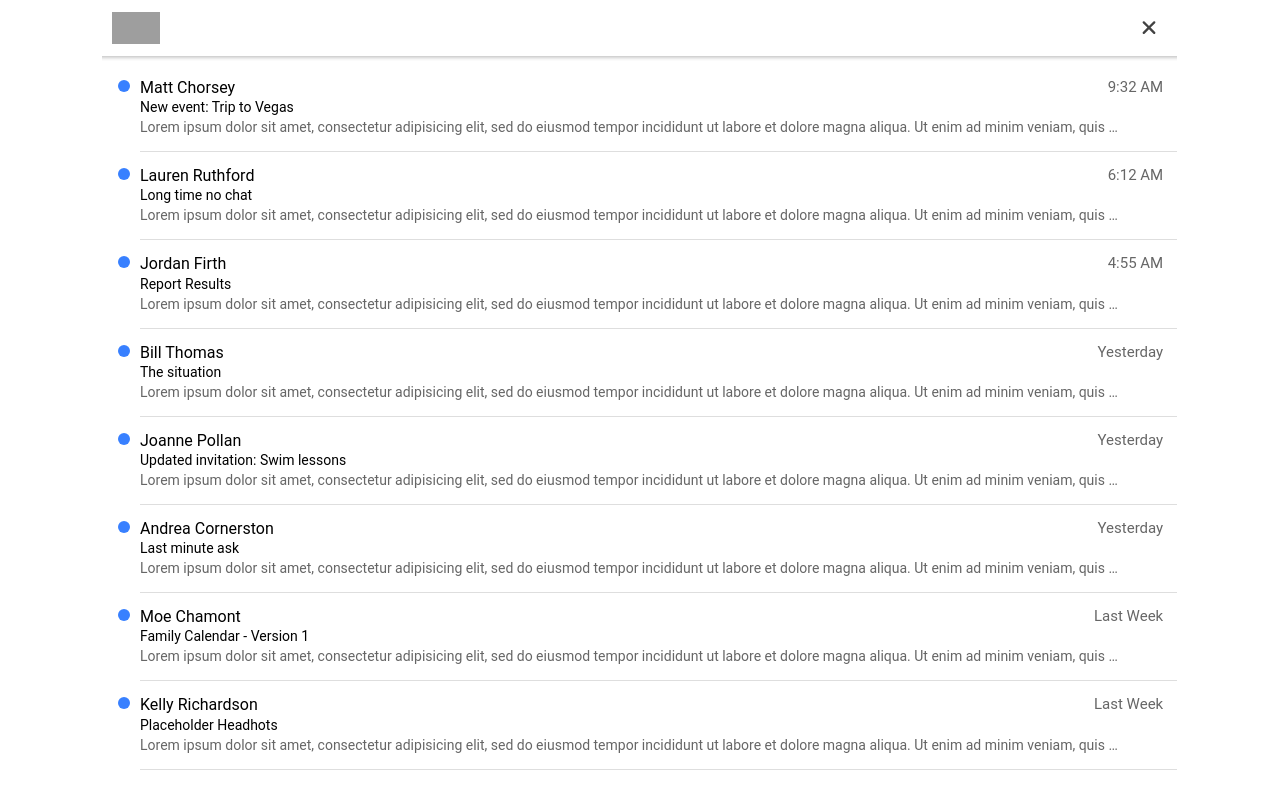
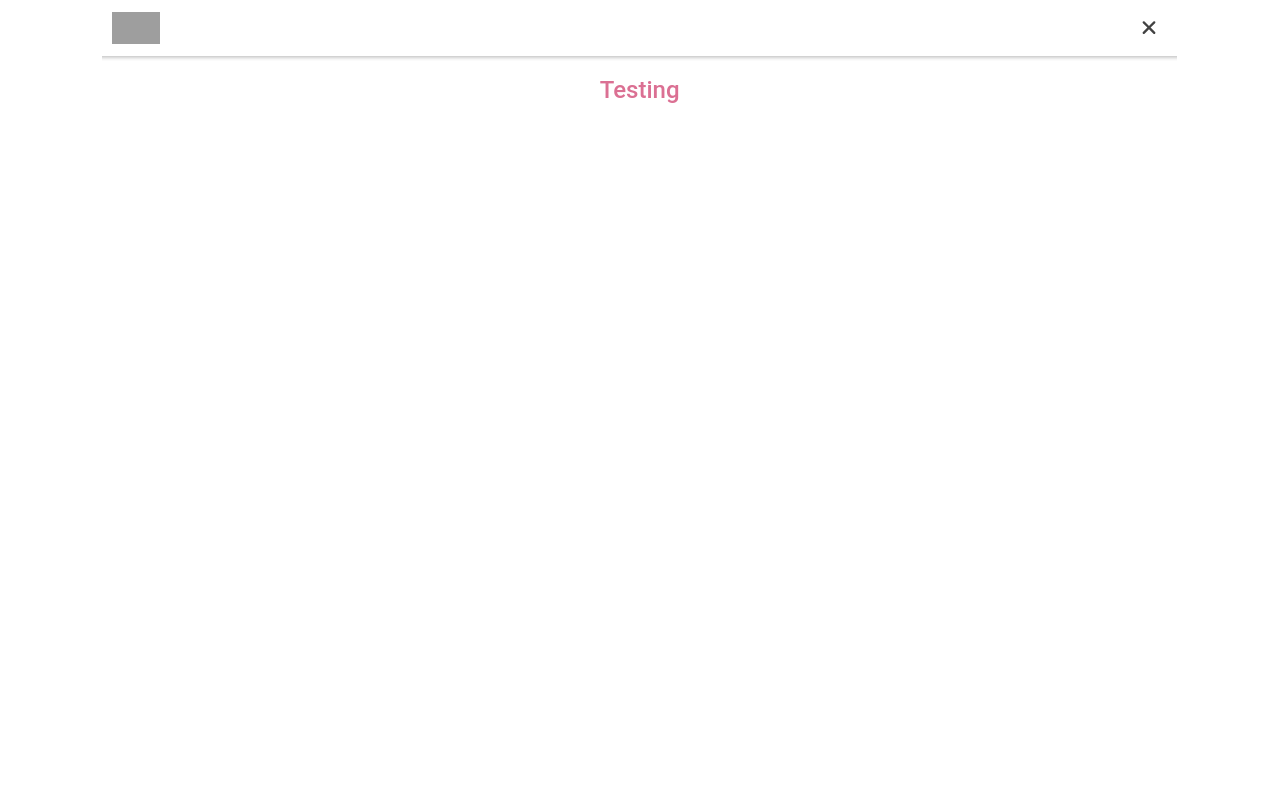
Before and after one commit to sunilgjia/j-story, a React (Create React App) app: page /home in a window 1280 px wide. Shown: the top 792 px of the page. Built offline with nearby package versions, Linux system fonts and the light colour scheme.

Commit message:
Remove unneccessary component

```diff
--- a/src/App.tsx
+++ b/src/App.tsx
@@ -2,7 +2,6 @@ import { Redirect, Route } from 'react-router-dom';
 import { IonApp, IonRouterOutlet } from '@ionic/react';
 import { IonReactRouter } from '@ionic/react-router';
 import Home from './pages/Home';
-import ViewMessage from './pages/ViewMessage';
 
 /* Core CSS required for Ionic components to work properly */
 import '@ionic/react/css/core.css';
@@ -40,9 +39,6 @@ const App: React.FC = () => (
         <Route path="/home" exact={true}>
           <Home />
         </Route>
-        <Route path="/message/:id">
-           <ViewMessage />
-        </Route>
       </IonRouterOutlet>
     </IonReactRouter>
   </MyApp>
--- a/src/components/MessageListItem.css
+++ /dev/null
@@ -1,59 +0,0 @@
-ion-item {
-  --padding-start: 0;
-  --inner-padding-end: 0;
-}
-
-ion-label {
-  margin-top: 12px;
-  margin-bottom: 12px;
-}
-
-ion-item h2 {
-  font-weight: 600;
-  margin: 0;
-}
-
-ion-item p {
-  text-overflow: ellipsis;
-  overflow: hidden;
-  white-space: nowrap;
-  width: 95%;
-}
-
-ion-item .date {
-  float: right;
-  align-items: center;
-  display: flex;
-}
-
-ion-item ion-icon {
-  color: #c9c9ca;
-}
-
-ion-item ion-note {
-  font-size: 15px;
-  margin-right: 8px;
-  font-weight: normal;
-}
-
-ion-item ion-note.md {
-  margin-right: 14px;
-}
-
-.dot {
-  display: block;
-  height: 12px;
-  width: 12px;
-  border-radius: 50%;
-  align-self: start;
-  margin: 16px 10px 16px 16px;
-}
-
-.dot-unread {
-  background: var(--ion-color-primary);
-}
-
-ion-footer ion-title {
-  font-size: 11px;
-  font-weight: normal;
-}
--- a/src/components/MessageListItem.tsx
+++ /dev/null
@@ -1,33 +0,0 @@
-import {
-  IonItem,
-  IonLabel,
-  IonNote
-  } from '@ionic/react';
-import { Message } from '../data/messages';
-import './MessageListItem.css';
-
-interface MessageListItemProps {
-  message: Message;
-}
-
-const MessageListItem: React.FC<MessageListItemProps> = ({ message }) => {
-  return (
-    <IonItem routerLink={`/message/${message.id}`} detail={false}>
-      <div slot="start" className="dot dot-unread"></div>
-      <IonLabel className="ion-text-wrap">
-        <h2>
-          {message.fromName}
-          <span className="date">
-            <IonNote>{message.date}</IonNote>
-          </span>
-        </h2>
-        <h3>{message.subject}</h3>
-        <p>
-          Lorem ipsum dolor sit amet, consectetur adipisicing elit, sed do eiusmod tempor incididunt ut labore et dolore magna aliqua. Ut enim ad minim veniam, quis nostrud exercitation ullamco laboris nisi ut aliquip ex ea commodo consequat. Duis aute irure dolor in reprehenderit in voluptate velit esse cillum dolore eu fugiat nulla pariatur. Excepteur sint occaecat cupidatat non proident, sunt in culpa qui officia deserunt mollit anim id est laborum.
-        </p>
-      </IonLabel>
-    </IonItem>
-  );
-};
-
-export default MessageListItem;
--- a/src/data/messages.ts
+++ /dev/null
@@ -1,62 +0,0 @@
-export interface Message {
-  fromName: string;
-  subject: string;
-  date: string;
-  id: number;
-}
-
-const messages: Message[] = [
-  {
-    fromName: 'Matt Chorsey',
-    subject: 'New event: Trip to Vegas',
-    date: '9:32 AM',
-    id: 0
-  },
-  {
-    fromName: 'Lauren Ruthford',
-    subject: 'Long time no chat',
-    date: '6:12 AM',
-    id: 1
-  },
-  {
-    fromName: 'Jordan Firth',
-    subject: 'Report Results',
-    date: '4:55 AM',
-    id: 2
-
-  },
-  {
-    fromName: 'Bill Thomas',
-    subject: 'The situation',
-    date: 'Yesterday',
-    id: 3
-  },
-  {
-    fromName: 'Joanne Pollan',
-    subject: 'Updated invitation: Swim lessons',
-    date: 'Yesterday',
-    id: 4
-  },
-  {
-    fromName: 'Andrea Cornerston',
-    subject: 'Last minute ask',
-    date: 'Yesterday',
-    id: 5
-  },
-  {
-    fromName: 'Moe Chamont',
-    subject: 'Family Calendar - Version 1',
-    date: 'Last Week',
-    id: 6
-  },
-  {
-    fromName: 'Kelly Richardson',
-    subject: 'Placeholder Headhots',
-    date: 'Last Week',
-    id: 7
-  }
-];
-
-export const getMessages = () => messages;
-
-export const getMessage = (id: number) => messages.find(m => m.id === id);
--- a/src/pages/Home.tsx
+++ b/src/pages/Home.tsx
@@ -1,50 +1,24 @@
-import MessageListItem from '../components/MessageListItem';
-import { useState } from 'react';
-import { Message, getMessages } from '../data/messages';
 import {
-  IonBackButton,
-  IonThumbnail,
   IonButton,
   IonButtons,
   IonContent,
-  IonHeader,
-  IonList,
-  IonPage,
-  IonRefresher,
-  IonRefresherContent,
-  IonTitle,
-  IonToolbar,
-  useIonViewWillEnter,
-  IonIcon,
-  IonImg
-} from '@ionic/react';
-import { personCircle, close, star, ellipsisHorizontal, ellipsisVertical } from 'ionicons/icons';
-
-import './Home.css';
-import styled from 'styled-components'
+  IonHeader, IonIcon,
+  IonImg, IonPage, IonThumbnail, IonToolbar
+} from "@ionic/react";
+import {
+  close
+} from "ionicons/icons";
+import styled from "styled-components";
+import "./Home.css";
 
 const Title = styled.h1`
-font-size: 1.5em;
-text-align: center;
-color: palevioletred;
+  font-size: 1.5em;
+  text-align: center;
+  color: palevioletred;
 `;
 
 const Home: React.FC = () => {
-
-  const [messages, setMessages] = useState<Message[]>([]);
-
   const logo: string = "http://placekitten.com/g/200/300";
-
-  useIonViewWillEnter(() => {
-    const msgs = getMessages();
-    setMessages(msgs);
-  });
-
-  const refresh = (e: CustomEvent) => {
-    setTimeout(() => {
-      e.detail.complete();
-    }, 3000);
-  };
 
   return (
     <IonPage id="home-page">
@@ -65,21 +39,7 @@ const Home: React.FC = () => {
         </IonToolbar>
       </IonHeader>
       <IonContent fullscreen>
-        <IonRefresher slot="fixed" onIonRefresh={refresh}>
-          <IonRefresherContent></IonRefresherContent>
-        </IonRefresher>
-
-        <IonHeader collapse="condense">
-          <IonToolbar>
-            <IonTitle size="large">
-              Inbox
-            </IonTitle>
-          </IonToolbar>
-        </IonHeader>
-
-        <IonList>
-          {messages.map(m => <MessageListItem key={m.id} message={m} />)}
-        </IonList>
+        <Title>Testing</Title>
       </IonContent>
     </IonPage>
   );
--- a/src/pages/ViewMessage.css
+++ /dev/null
@@ -1,40 +0,0 @@
-#view-message-page ion-item {
-  --inner-padding-end: 0;
-  --background: transparent;
-}
-
-#view-message-page ion-label {
-  margin-top: 12px;
-  margin-bottom: 12px;
-}
-
-#view-message-page ion-item h2 {
-  font-weight: 600;
-}
-
-#view-message-page ion-item .date {
-  float: right;
-  align-items: center;
-  display: flex;
-}
-
-#view-message-page ion-item ion-icon {
-  font-size: 42px;
-  margin-right: 8px;
-}
-
-#view-message-page ion-item ion-note {
-  font-size: 15px;
-  margin-right: 12px;
-  font-weight: normal;
-}
-
-#view-message-page h1 {
-  margin: 0;
-  font-weight: bold;
-  font-size: 22px;
-}
-
-#view-message-page p {
-  line-height: 22px;
-}
--- a/src/pages/ViewMessage.tsx
+++ /dev/null
@@ -1,78 +0,0 @@
-import { useState } from 'react';
-import { Message, getMessage } from '../data/messages';
-import {
-  IonBackButton,
-  IonButtons,
-  IonContent,
-  IonHeader,
-  IonIcon,
-  IonItem,
-  IonLabel,
-  IonNote,
-  IonPage,
-  IonToolbar,
-  useIonViewWillEnter,
-} from '@ionic/react';
-import { personCircle } from 'ionicons/icons';
-import { useParams } from 'react-router';
-import './ViewMessage.css';
-
-function ViewMessage() {
-  const [message, setMessage] = useState<Message>();
-  const params = useParams<{ id: string }>();
-
-  useIonViewWillEnter(() => {
-    const msg = getMessage(parseInt(params.id, 10));
-    setMessage(msg);
-  });
-
-  return (
-    <IonPage id="view-message-page">
-      <IonHeader translucent>
-        <IonToolbar>
-          <IonButtons slot="start">
-            <IonBackButton text="Inbox" defaultHref="/home"></IonBackButton>
-          </IonButtons>
-        </IonToolbar>
-      </IonHeader>
-
-      <IonContent fullscreen>
-        {message ? (
-          <>
-            <IonItem>
-              <IonIcon icon={personCircle} color="primary"></IonIcon>
-              <IonLabel className="ion-text-wrap">
-                <h2>
-                  {message.fromName}
-                  <span className="date">
-                    <IonNote>{message.date}</IonNote>
-                  </span>
-                </h2>
-                <h3>
-                  To: <IonNote>Me</IonNote>
-                </h3>
-              </IonLabel>
-            </IonItem>
-
-            <div className="ion-padding">
-              <h1>{message.subject}</h1>
-              <p>
-                Lorem ipsum dolor sit amet, consectetur adipisicing elit, sed do
-                eiusmod tempor incididunt ut labore et dolore magna aliqua. Ut
-                enim ad minim veniam, quis nostrud exercitation ullamco laboris
-                nisi ut aliquip ex ea commodo consequat. Duis aute irure dolor
-                in reprehenderit in voluptate velit esse cillum dolore eu fugiat
-                nulla pariatur. Excepteur sint occaecat cupidatat non proident,
-                sunt in culpa qui officia deserunt mollit anim id est laborum.
-              </p>
-            </div>
-          </>
-        ) : (
-          <div>Message not found</div>
-        )}
-      </IonContent>
-    </IonPage>
-  );
-}
-
-export default ViewMessage;
```
Also changed, not shown: 1 other file (tests, documents, lock files or other folders).
